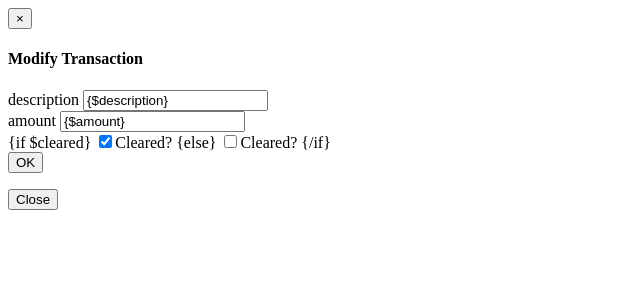
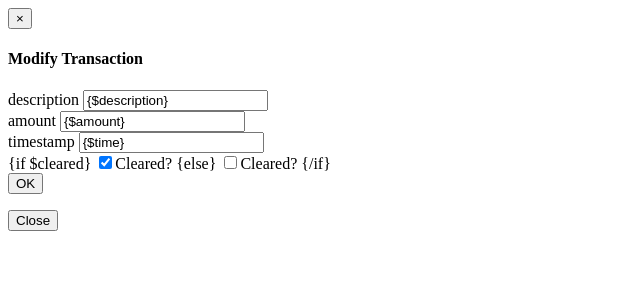
Before and after one commit to thejart/allowance-ledger, a PHP site: page /templates/update-modal.phtml in a window 1280 px wide. Shown: the top 300 px of the page, without its empty margins (0-640 px from the left). Run offline with PHP 8.4, Linux system fonts and the light colour scheme.

Commit message:
normalize transaction forms and use better, more informative styling

```diff
--- a/templates/update-modal.phtml
+++ b/templates/update-modal.phtml
@@ -8,20 +8,26 @@
 		<input type="hidden" name="id" value="{$id}">
 		<div class="form-group">
 			<label for="description">description</label>
-			<input type="text" class="form-control" name="description" value="{$description}">
+			<input type="text" class="form-control" name="description" placeholder="description" value="{$description}">
 		</div>
 		<div class="form-group">
 			<label for="amount">amount</label>
-			<input type="text" class="form-control" name="amount" value="{$amount}">
+			<input type="text" class="form-control" name="amount" placeholder="amount" value="{$amount}">
 		</div>
-		<div class="checkbox">
+		<div class="form-group">
+			<label for="amount">timestamp</label>
+			<input type="text" class="form-control" value="{$time}" readonly>
+		</div>
+		<div class="form-group">
+			<label for="cleared" class="checkbox-inline">
 			{if $cleared}
-			<label for="cleared"><input name="cleared" type="checkbox" value="1" checked>Cleared?</label>
+				<input name="cleared" type="checkbox" value="1" checked>Cleared?
 			{else}
-			<label for="cleared"><input name="cleared" type="checkbox" value="1">Cleared?</label>
+				<input name="cleared" type="checkbox" value="1">Cleared?
 			{/if}
+			</label>
 		</div>
-		<input type="submit" class="form-control" value="OK">
+		<input type="submit" class="form-control btn-primary" value="OK">
 	</form>
 </div>
 <div class="modal-footer">
```
Also changed, not shown: templates/@bs-layout.phtml (+7 -5 lines), templates/delete-modal.phtml (+14 -4 lines).
